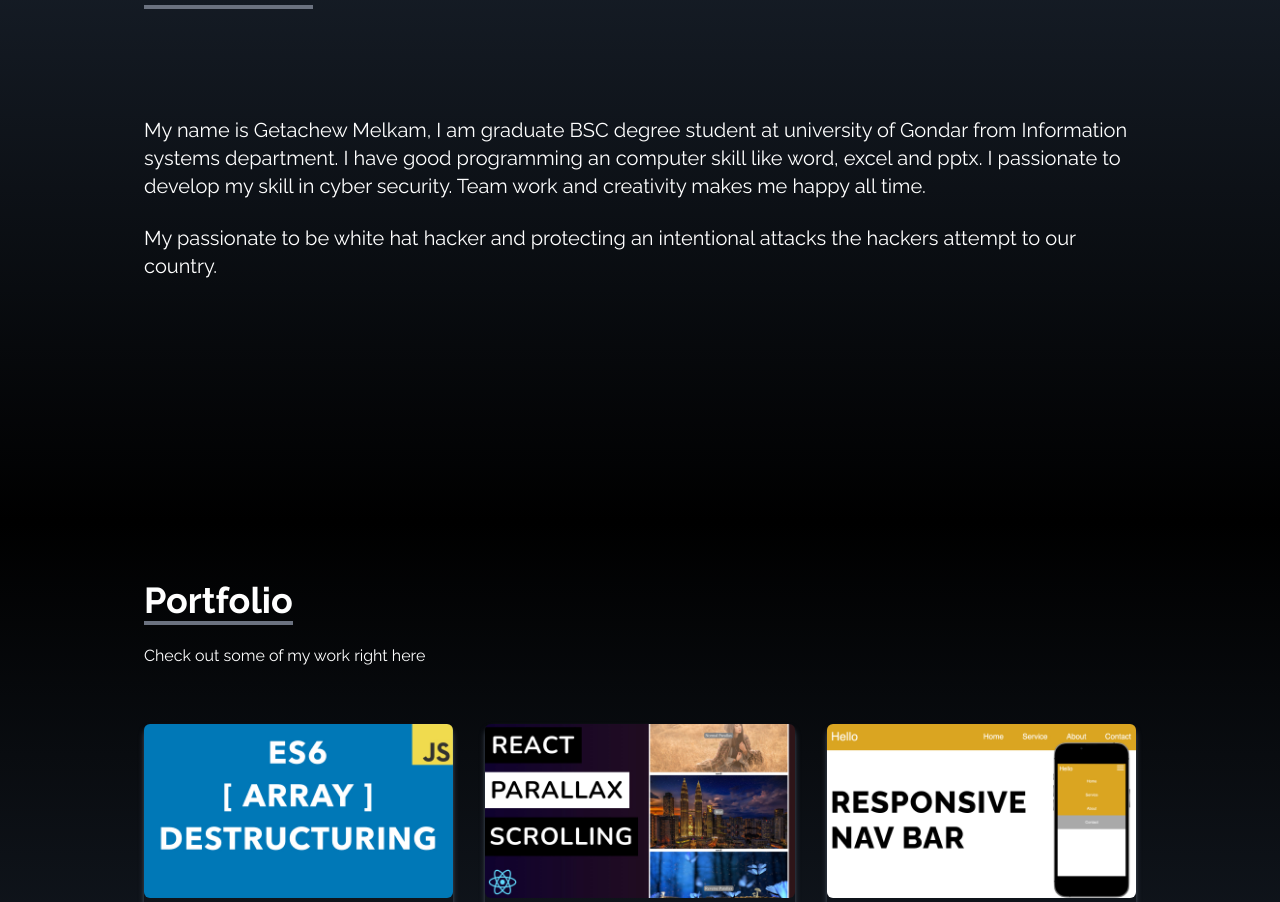
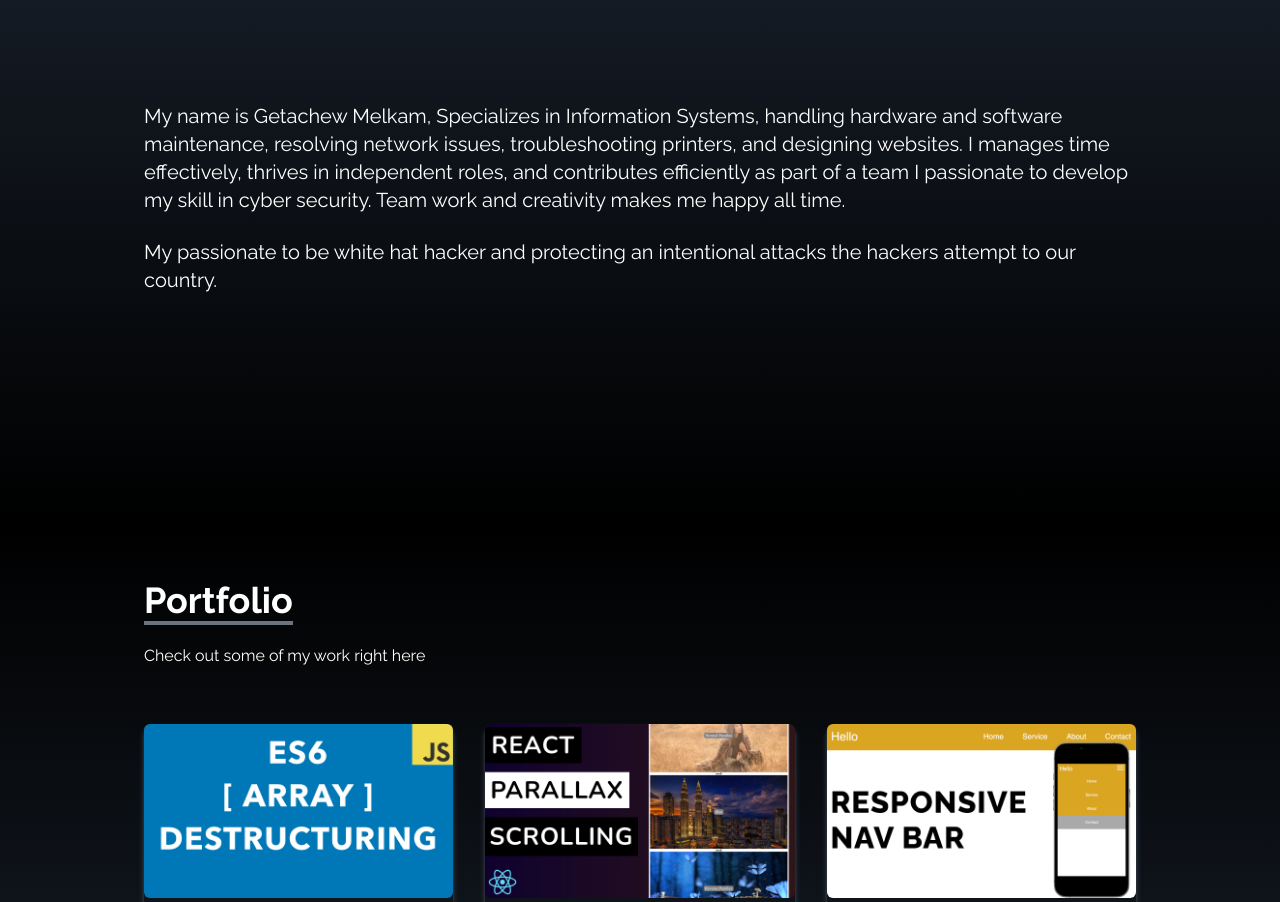
Before and after one commit to getachewmelkam/myPortfolio, a React (Create React App) app: page / in a window 1280 px wide. Shown: the part 1078-1980 px from the top of the page. Built offline with nearby package versions, Linux system fonts and the light colour scheme.

Commit message:
Update About.jsx

```diff
--- a/src/components/About.jsx
+++ b/src/components/About.jsx
@@ -14,8 +14,10 @@ const About = () => {
         </div>
 
         <p className="text-xl mt-20">
-        My name is Getachew Melkam, I am graduate BSC degree student at
-      university of Gondar from Information systems department. I have good programming an computer skill like word, excel and pptx.
+        My name is Getachew Melkam,
+Specializes in Information Systems, handling hardware and software maintenance, resolving network
+issues, troubleshooting printers, and designing websites. I manages time effectively, thrives in
+independent roles, and contributes efficiently as part of a team
       I passionate to develop my skill in cyber security. Team work and creativity makes me
       happy all time.
 
```
